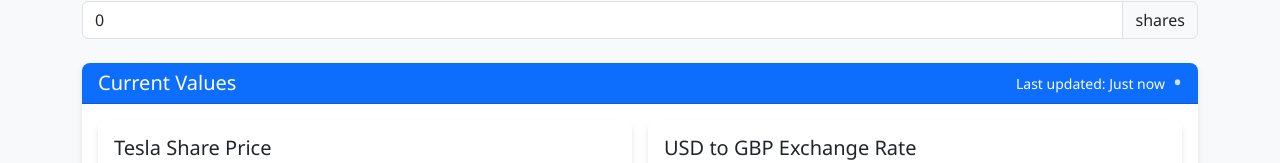
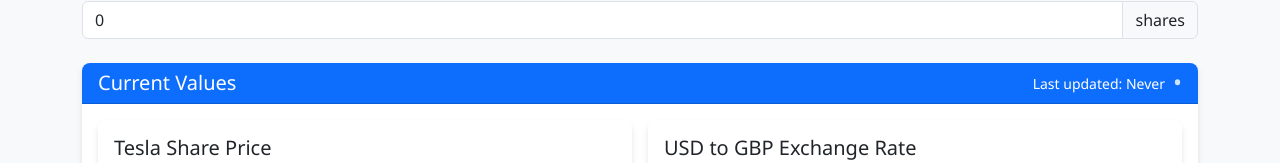
Before and after one commit to BillBu/tesla-shares-app, an Angular app: page / in a window 1280 px wide. Shown: the part 184-347 px from the top of the page. Built offline with nearby package versions, Linux system fonts and the light colour scheme; no server answers.

Commit message:
fix: last updated time

```diff
--- a/src/app/components/current-values/current-values.component.ts
+++ b/src/app/components/current-values/current-values.component.ts
@@ -1,9 +1,9 @@
-import { Component } from '@angular/core';
+import { Component, OnDestroy, OnInit } from '@angular/core';
 import { CommonModule } from '@angular/common';
 import { StockService } from '../../services/stock.service';
 import { ExchangeRateService } from '../../services/exchange-rate.service';
 import { ShareValueService } from '../../services/share-value.service';
-import { Observable, map } from 'rxjs';
+import { Observable, Subscription, interval, map, shareReplay, startWith } from 'rxjs';
 
 @Component({
   selector: 'app-current-values',
@@ -12,7 +12,7 @@
   templateUrl: './current-values.component.html',
   styleUrl: './current-values.component.scss',
 })
-export class CurrentValuesComponent {
+export class CurrentValuesComponent implements OnInit, OnDestroy {
   currentStockPrice$: Observable<number>;
   currentExchangeRate$: Observable<number>;
   currentUsdValue$: Observable<number>;
@@ -21,7 +21,10 @@
   lastUpdated$: Observable<Date | null>;
 
   // Computed observable for formatted last updated time
-  formattedLastUpdated$: Observable<string>;
+  formattedLastUpdated$!: Observable<string>;
+
+  // Store subscription to clean up on destroy
+  private timerSubscription: Subscription | null = null;
 
   constructor(
     private stockService: StockService,
@@ -34,10 +37,21 @@
     this.currentGbpValue$ = this.shareValueService.currentGbpValue$;
     this.isOnline$ = this.stockService.isOnline$;
     this.lastUpdated$ = this.stockService.getLastUpdated();
+  }
 
-    // Format the last updated time as a readable string
-    this.formattedLastUpdated$ = this.lastUpdated$.pipe(
-      map((date) => {
+  ngOnInit() {
+    // Create a timer that emits every minute (60000ms)
+    const timer$ = interval(60000).pipe(
+      // Also emit immediately when component initializes
+      startWith(0)
+    );
+
+    // Format the last updated time as a readable string, updating every minute
+    this.formattedLastUpdated$ = timer$.pipe(
+      map(() => {
+        // Get the current last updated value
+        const date = this.stockService.getLastUpdatedValue();
+
         if (!date) return 'Never';
 
         const now = new Date();
@@ -52,7 +66,19 @@
         if (diffInHours < 24) return `${diffInHours} hours ago`;
 
         return date.toLocaleString();
-      })
+      }),
+      // Share the result to all subscribers
+      shareReplay(1)
     );
+
+    // Subscribe to ensure the observable is active
+    this.timerSubscription = this.formattedLastUpdated$.subscribe();
+  }
+
+  ngOnDestroy() {
+    // Clean up subscriptions when the component is destroyed
+    if (this.timerSubscription) {
+      this.timerSubscription.unsubscribe();
+    }
   }
 }
--- a/src/app/services/stock.service.ts
+++ b/src/app/services/stock.service.ts
@@ -123,6 +123,13 @@
   }
 
   /**
+   * Get the current value of the lastUpdated BehaviorSubject
+   */
+  getLastUpdatedValue(): Date | null {
+    return this.lastUpdated.getValue();
+  }
+
+  /**
    * Get the current quote for the stock
    */
   getQuote() {
```
